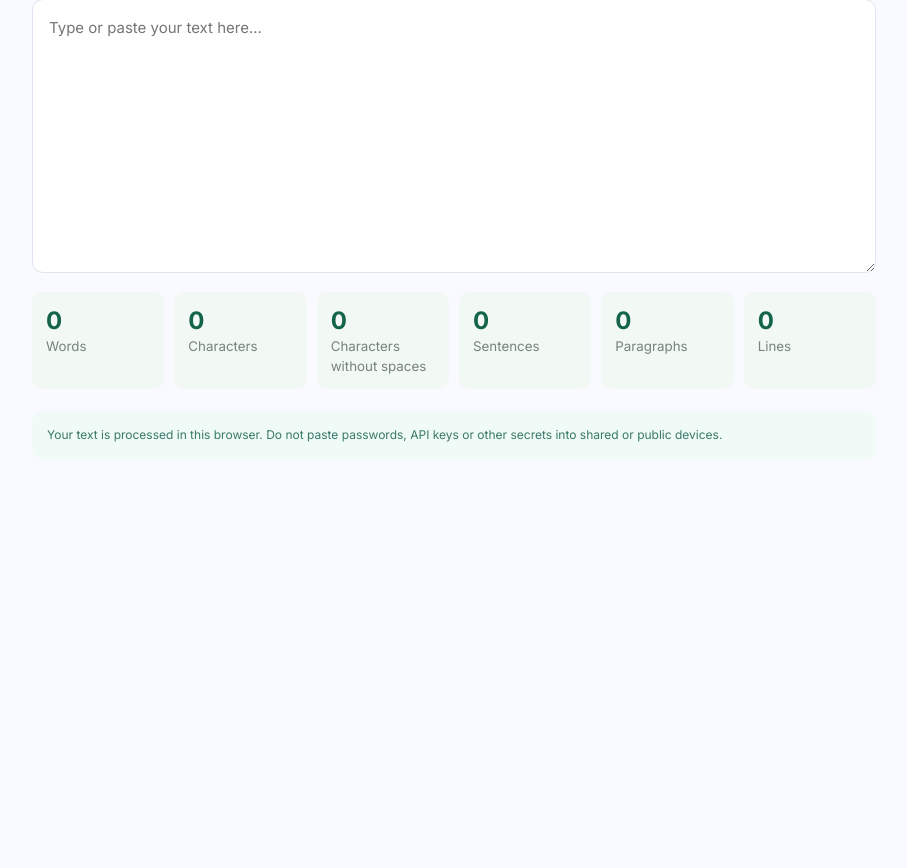
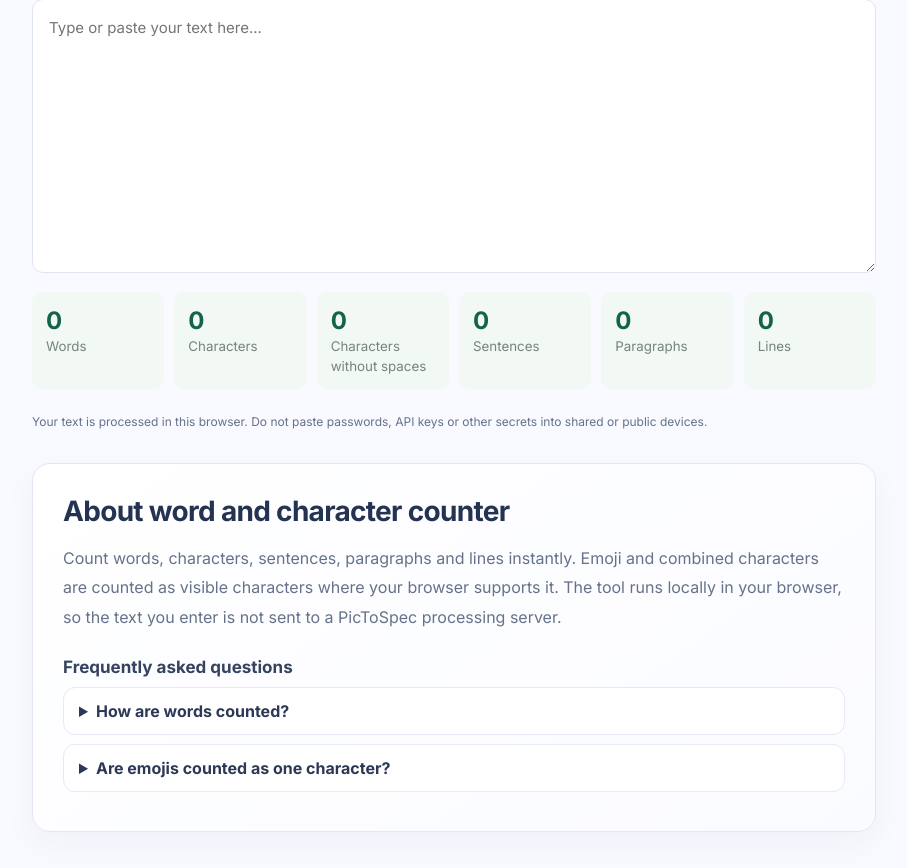
Before and after one commit to ya6331856-cpu/pic-to-spec, a Next.js app: page /word-counter in a window 1280 px wide. Shown: the part 442-1310 px from the top of the page, without its empty margins (186-1093 px from the left). Before the commit the page ends 975 px from the top, so only its background shows below. Built offline with nearby package versions, Linux system fonts and the light colour scheme.

Commit message:
Add unique text tool explanations and FAQs

```diff
--- a/components/TextTool.tsx
+++ b/components/TextTool.tsx
@@ -7,6 +7,12 @@ const config:Record<Kind,{title:string;desc:string;placeholder:string}>={
  "case-converter":{title:"Online Case Converter",desc:"Convert text to uppercase, lowercase, title case, sentence case or clean extra spaces.",placeholder:"Enter text to convert..."},
  "json-formatter":{title:"JSON Formatter and Validator",desc:"Format, beautify, minify and validate JSON data in your browser with clear error messages.",placeholder:'Paste JSON here, e.g. {"name":"PicToSpec"}'},
  "base64-encoder-decoder":{title:"Base64 Encoder and Decoder",desc:"Encode plain text to Base64 or decode Base64 strings locally in your browser.",placeholder:"Enter text or Base64 data..."}
+};
+const faqs:Record<Kind,{q:string;a:string}[]> = {
+ "word-counter":[{q:"How are words counted?",a:"Words are counted as groups of non-whitespace characters. The count updates as you type or paste text."},{q:"Are emojis counted as one character?",a:"The counter uses grapheme counting where supported by your browser, so combined emoji and accented characters are counted as visible characters."}],
+ "case-converter":[{q:"What does title case do?",a:"Title case capitalizes the first letter of each word using basic English word boundaries. It is a quick formatting aid, not a full editorial style checker."},{q:"Does the converter change the meaning of my text?",a:"It changes letter casing or repeated whitespace only. Review names, abbreviations and language-specific capitalization after conversion."}],
+ "json-formatter":[{q:"Does formatting JSON change its data?",a:"Formatting changes whitespace and indentation. Minifying removes unnecessary whitespace; the JSON values and structure are retained."},{q:"Does this tool execute JSON or code?",a:"No. It parses JSON syntax in your browser and formats the data. It does not execute scripts or code contained in the input."}],
+ "base64-encoder-decoder":[{q:"Is Base64 encryption?",a:"No. Base64 is an encoding format, not encryption. Anyone can decode Base64 text, so never use it to protect passwords or secrets."},{q:"Can I encode non-English text?",a:"Yes. This tool encodes UTF-8 text, including common non-English characters and emoji."}]
 };
 function encodeBase64Utf8(value:string){const bytes=new TextEncoder().encode(value);let binary="";for(let i=0;i<bytes.length;i+=0x8000){const chunk=bytes.subarray(i,i+0x8000);for(let j=0;j<chunk.length;j++)binary+=String.fromCharCode(chunk[j]);}return btoa(binary);}
 function decodeBase64Utf8(value:string){const binary=atob(value.trim());const bytes=Uint8Array.from(binary,c=>c.charCodeAt(0));return new TextDecoder("utf-8",{fatal:true}).decode(bytes);}
@@ -30,7 +36,7 @@ export default function TextTool({kind}:{kind:Kind}){
  {kind==="case-converter"?["upper","lower","title","sentence","spaces"].map(x=><button key={x} onClick={()=>run(x)} style={btn}>{x==="upper"?"UPPERCASE":x==="lower"?"lowercase":x==="title"?"Title Case":x==="sentence"?"Sentence case":"Remove extra spaces"}</button>):kind==="json-formatter"?<><select value={indent} onChange={e=>setIndent(e.target.value)} style={selectStyle}><option value="2">2 spaces</option><option value="4">4 spaces</option><option value="0">No indentation</option></select><button onClick={()=>run("format")} style={btn}>Format & validate JSON</button><button onClick={()=>run("minify")} style={btn}>Minify JSON</button></>:<><select value={mode} onChange={e=>setMode(e.target.value)} style={selectStyle}><option value="encode">Encode to Base64</option><option value="decode">Decode from Base64</option></select><button onClick={()=>run(mode)} style={btn}>Convert</button></>}
  </section>}
  {error&&<p role="alert" style={{color:"#b42318",fontSize:13}}>{error}</p>}{output!==""&&<section style={{marginTop:18}}><div style={{display:"flex",justifyContent:"space-between",alignItems:"center"}}><b>Result</b><button onClick={copy} style={btn}>Copy result</button></div><textarea readOnly value={output} rows={8} style={{width:"100%",marginTop:10,padding:14,border:"1px solid #dce7df",borderRadius:10,fontSize:14}}/></section>}
- <p style={{fontSize:12,color:"#75847c",lineHeight:1.7,marginTop:22}}>Your text is processed in this browser. Do not paste passwords, API keys or other secrets into shared or public devices.</p></main>;
+ <p style={{fontSize:12,color:"#75847c",lineHeight:1.7,marginTop:22}}>Your text is processed in this browser. Do not paste passwords, API keys or other secrets into shared or public devices.</p><section className="tool-content"><h2>About {config[kind].title.toLowerCase()}</h2><p>{config[kind].desc} The tool runs locally in your browser, so the text you enter is not sent to a PicToSpec processing server.</p><h3>Frequently asked questions</h3>{faqs[kind].map(item=><details key={item.q}><summary>{item.q}</summary><p>{item.a}</p></details>)}</section></main>;
 }
 const btn:React.CSSProperties={border:"1px solid #d5e4da",background:"#f2f8f3",color:"#14634b",padding:"11px 14px",borderRadius:8,fontWeight:700,cursor:"pointer"};
 const selectStyle:React.CSSProperties={padding:"11px",border:"1px solid #d5e4da",borderRadius:8,background:"white"};
```
